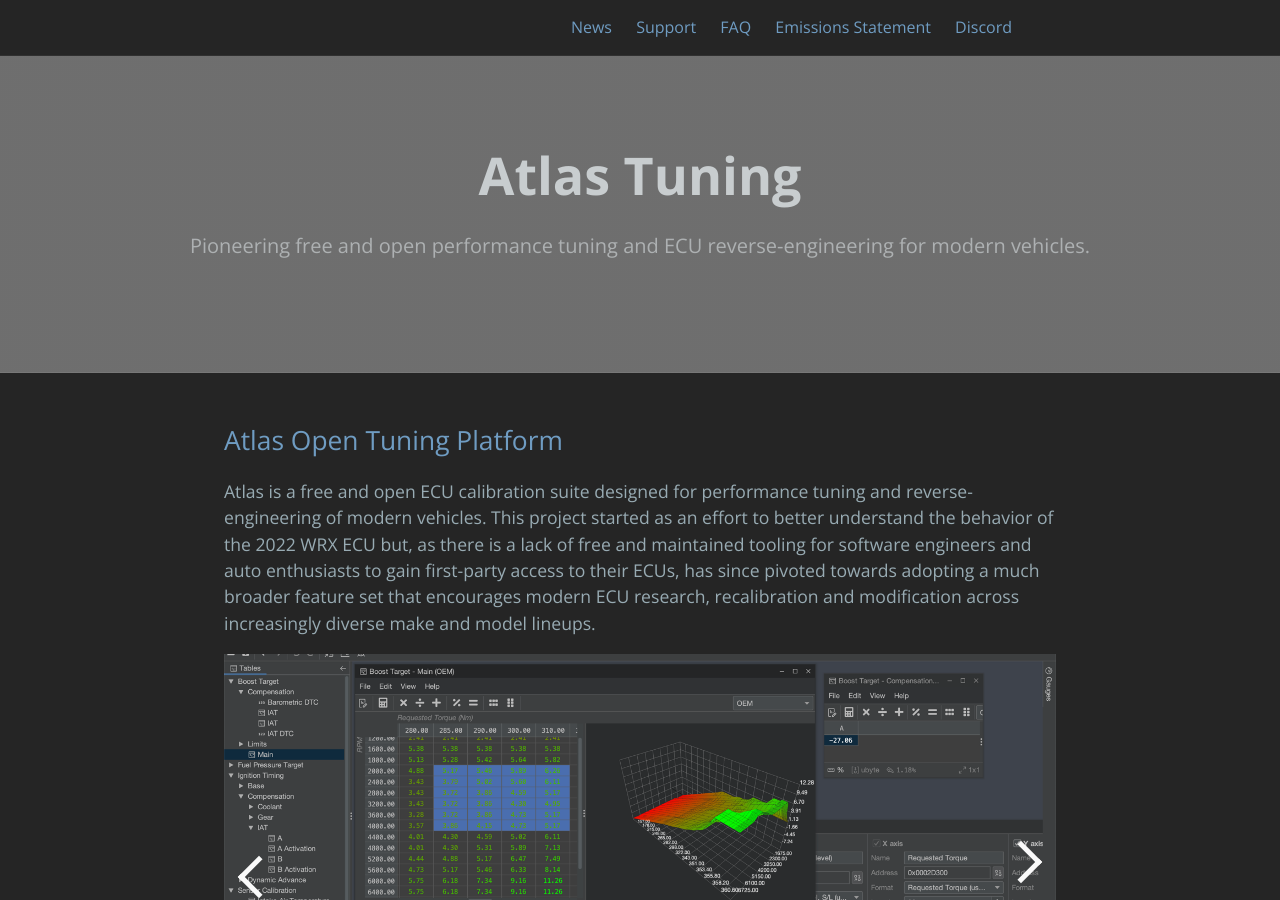
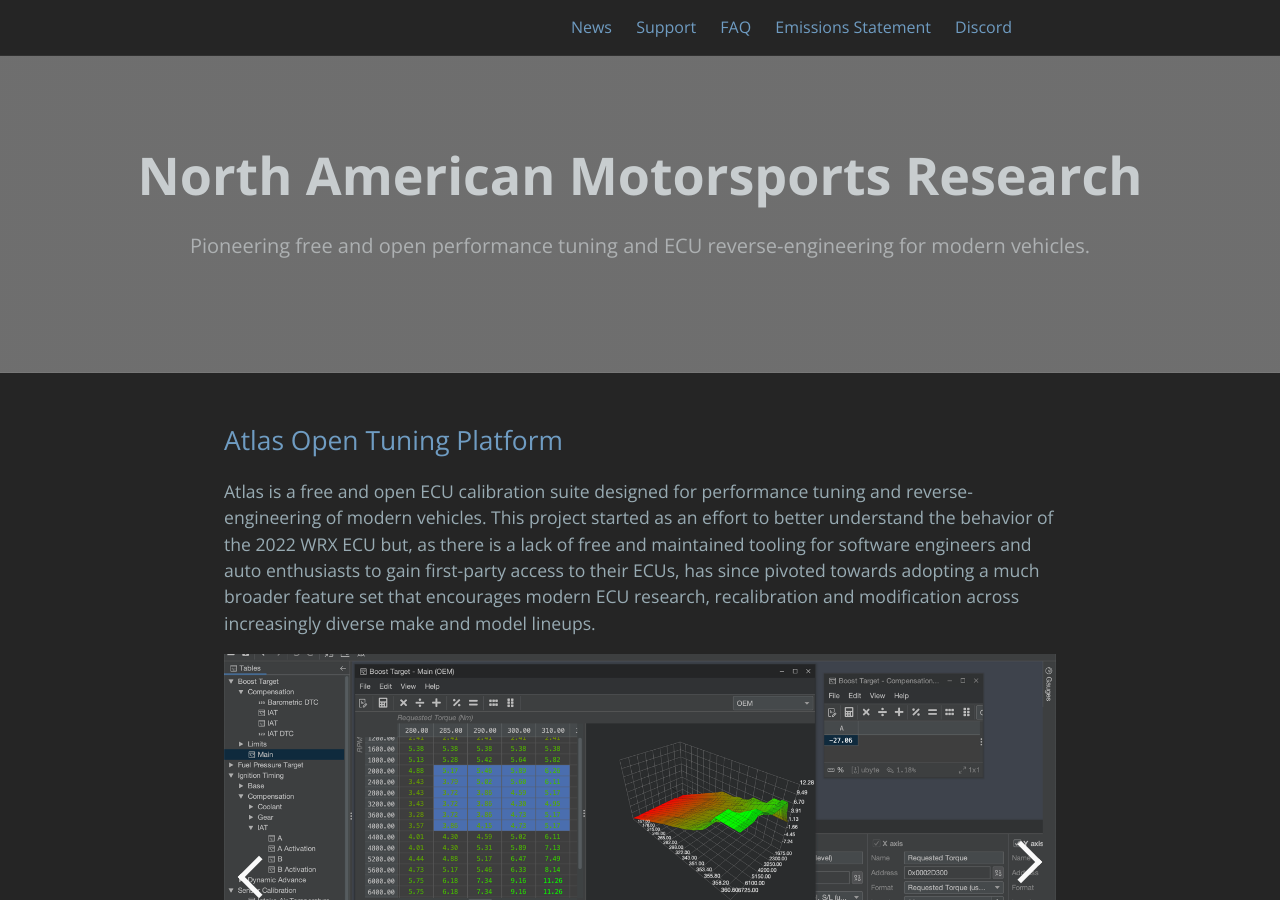
Before and after one commit to atlas-tuning/atlas-public, a Jekyll site: the page built from docs/index.md, in a window 1280 px wide and 900 px high. Built offline with Jekyll 4.4.1, drawn with Linux system fonts in a browser that asks for light colours.

Commit message:
Update index.md

```diff
--- a/docs/index.md
+++ b/docs/index.md
@@ -1,6 +1,6 @@
 ---
 layout: home
-title: Atlas Tuning
+title: North American Motorsports Research
 ref: home
 carousels:
   - images:
```
